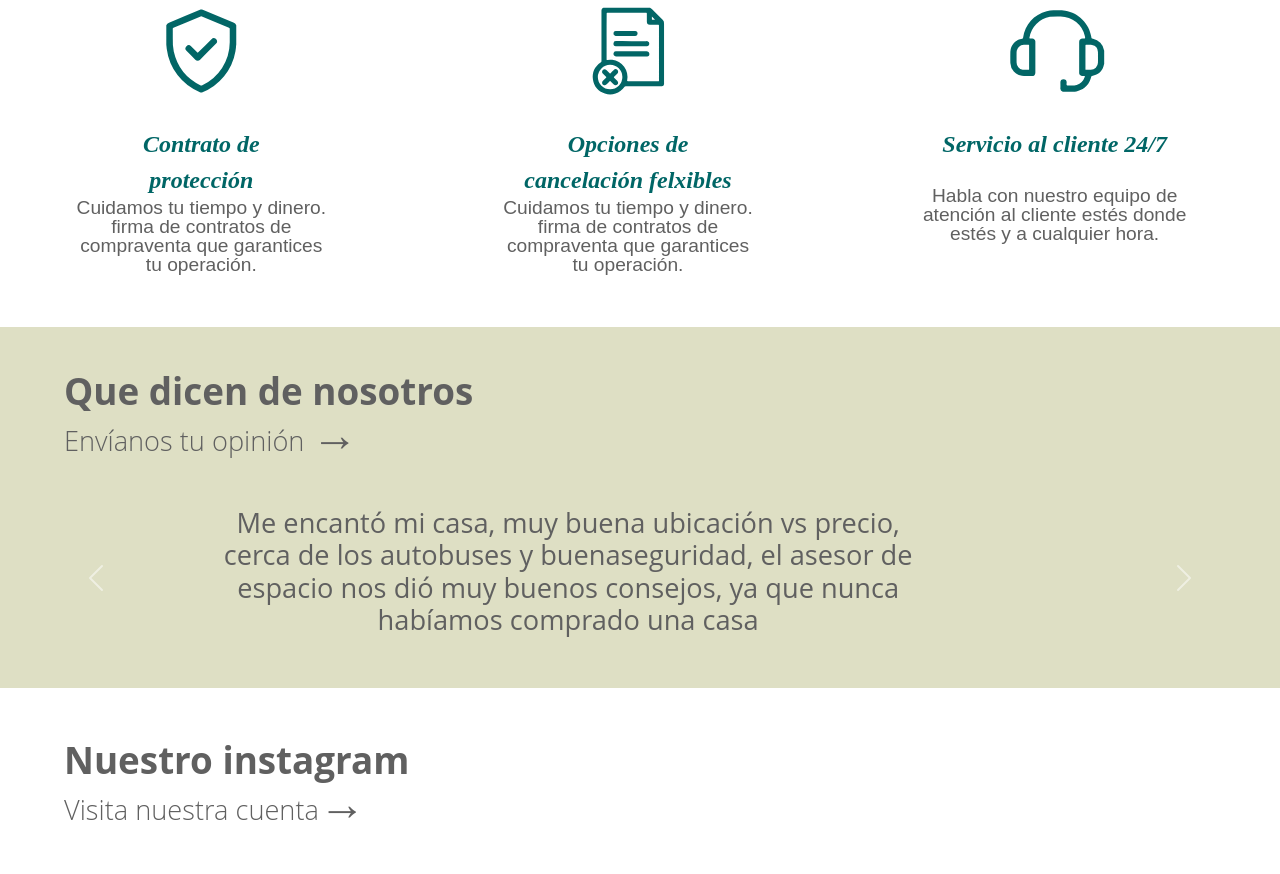
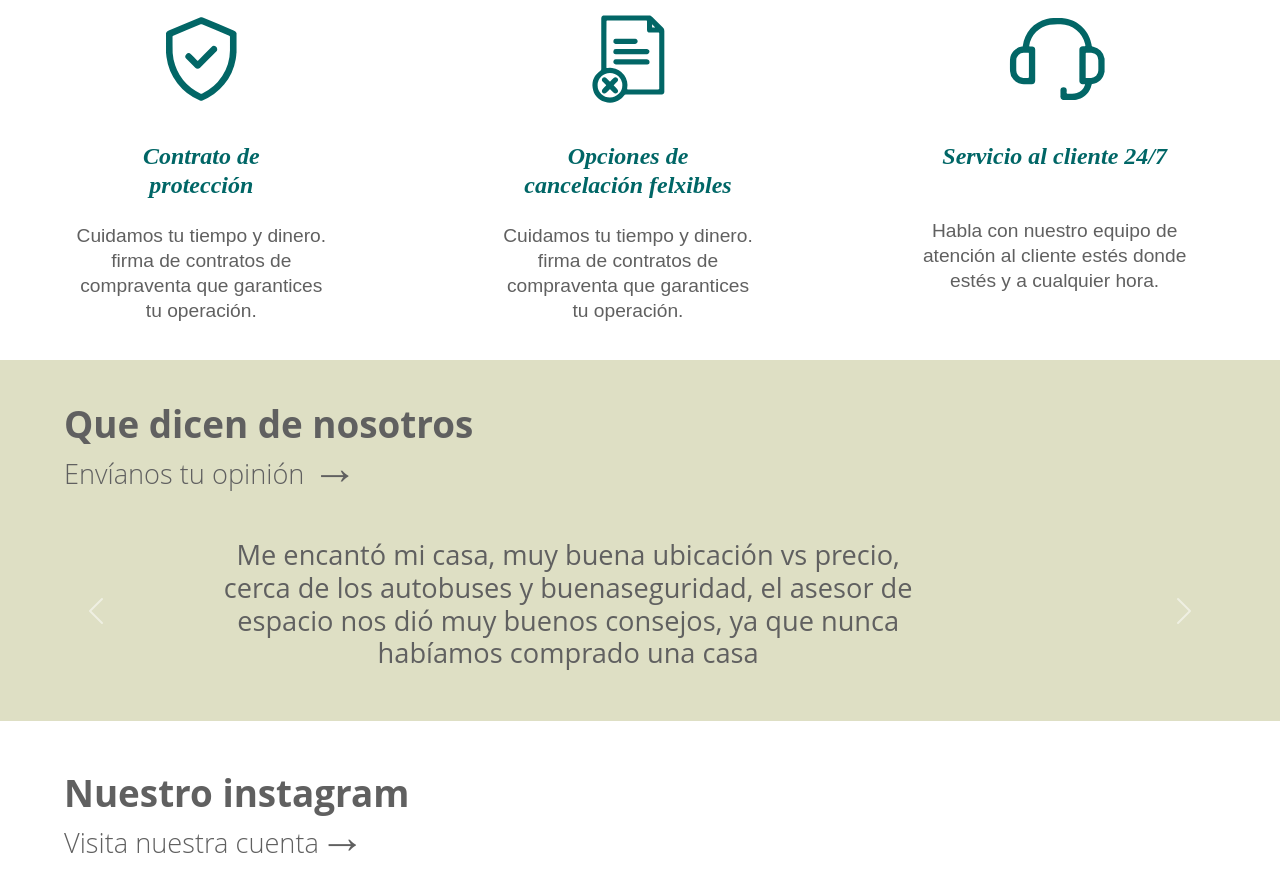
Before and after one commit to gamboamartin/easesores-web, an Angular app: page / in a window 1280 px wide. Shown: the part 2540-3414 px from the top of the page. Built offline with nearby package versions, Linux system fonts and the light colour scheme.

Commit message:
Ajustes de espaciado en elementos banner 4 de componente hogar

```diff
--- a/src/app/components/hogar/banner4-hogar/banner4-hogar.component.css
+++ b/src/app/components/hogar/banner4-hogar/banner4-hogar.component.css
@@ -35,13 +35,15 @@
   font-size: 150%;
   font-style: italic;
   font-weight: bold;
+  line-height: 1.2;
+  padding-bottom: 6%;
 }
 
 .p-texto-b4{
   color: #606060;
   font-family: Arial;
   font-size: 120%;
-  line-height: 100%;
+  line-height: 1.3;
 }
 
 .span-carousel-b4{
```
